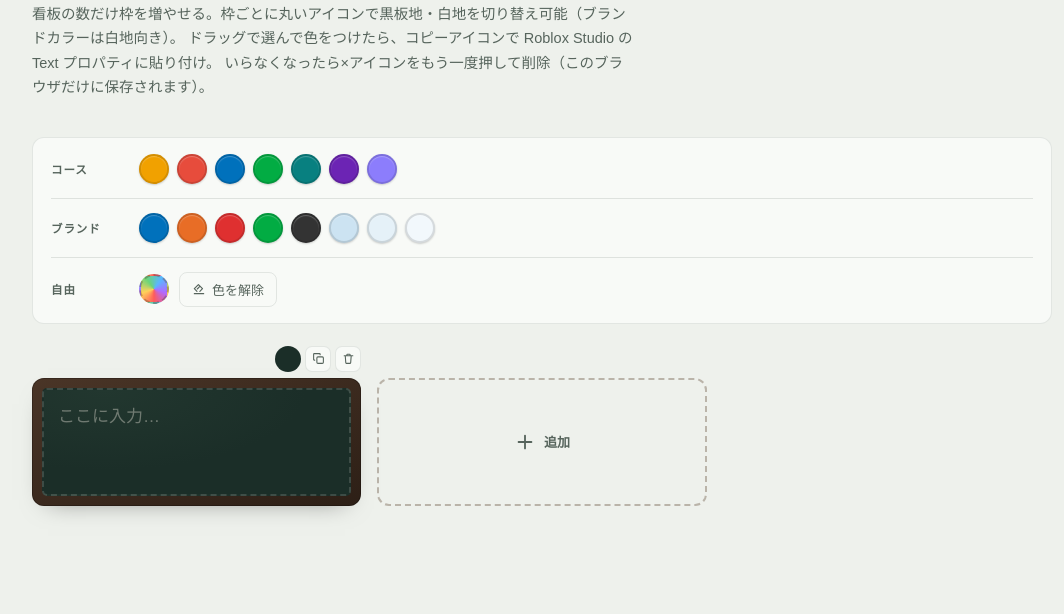
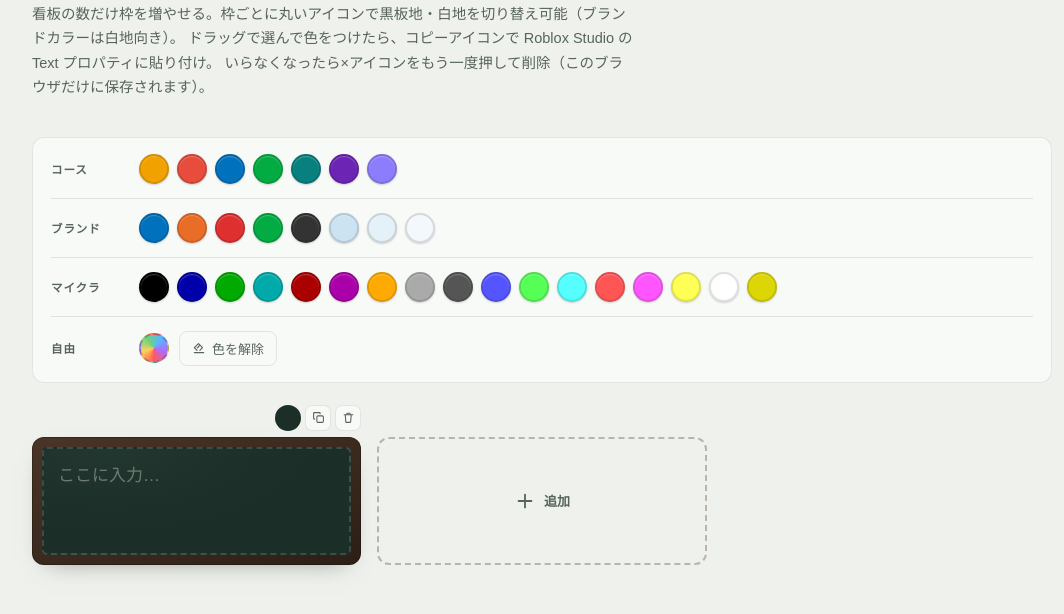
Before and after one commit to Miya-sakana/Roblox-Dev-Signboard-Maker, a plain HTML site: page index.html in a window 1280 px wide. Shown: the part 128-742 px from the top of the page, without its empty margins (98-1162 px from the left). Drawn offline with Linux system fonts and the light colour scheme; a web font is replaced by a local one.

Commit message:
Add files via upload

```diff
--- a/index.html
+++ b/index.html
@@ -401,6 +401,11 @@
     </div>
     <div class="divider"></div>
     <div class="tray-row">
+      <span class="tray-label">マイクラ</span>
+      <div class="swatches" id="minecraft-swatches"></div>
+    </div>
+    <div class="divider"></div>
+    <div class="tray-row">
       <span class="tray-label">自由</span>
       <div class="custom-swatch" title="自由な色を選ぶ">
         <input type="color" id="custom-color" value="#ffffff" aria-label="カスタムカラー">
@@ -438,6 +443,26 @@
     { name: '薄青1', hex: '#cce3f2' },
     { name: '薄青2', hex: '#e5f1f8' },
     { name: '薄青3', hex: '#f2f8fc' }
+  ];
+
+  var MINECRAFT_COLORS = [
+    { name: '§0', hex: '#000000' },
+    { name: '§1', hex: '#0000aa' },
+    { name: '§2', hex: '#00aa00' },
+    { name: '§3', hex: '#00aaaa' },
+    { name: '§4', hex: '#aa0000' },
+    { name: '§5', hex: '#aa00aa' },
+    { name: '§6', hex: '#ffaa00' },
+    { name: '§7', hex: '#aaaaaa' },
+    { name: '§8', hex: '#555555' },
+    { name: '§9', hex: '#5555ff' },
+    { name: '§a', hex: '#55ff55' },
+    { name: '§b', hex: '#55ffff' },
+    { name: '§c', hex: '#ff5555' },
+    { name: '§d', hex: '#ff55ff' },
+    { name: '§e', hex: '#ffff55' },
+    { name: '§f', hex: '#ffffff' },
+    { name: '§g', hex: '#ddd605' }
   ];
 
   var BOARDS_KEY = 'sbtm-boards';
@@ -600,6 +625,7 @@
 
   buildSwatches(document.getElementById('course-swatches'), COURSE_COLORS);
   buildSwatches(document.getElementById('brand-swatches'), BRAND_COLORS);
+  buildSwatches(document.getElementById('minecraft-swatches'), MINECRAFT_COLORS);
 
   document.getElementById('custom-color').addEventListener('input', function (e) {
     applyColor(e.target.value);
```
